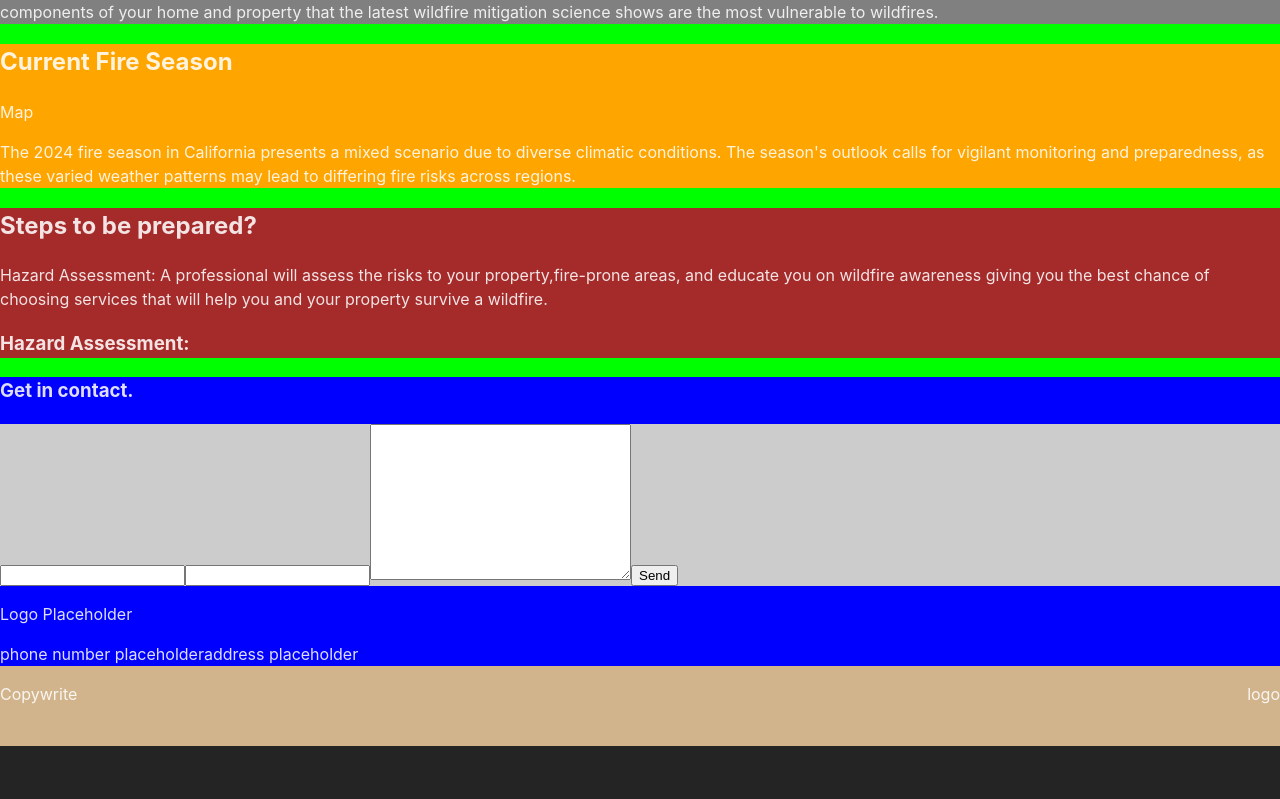
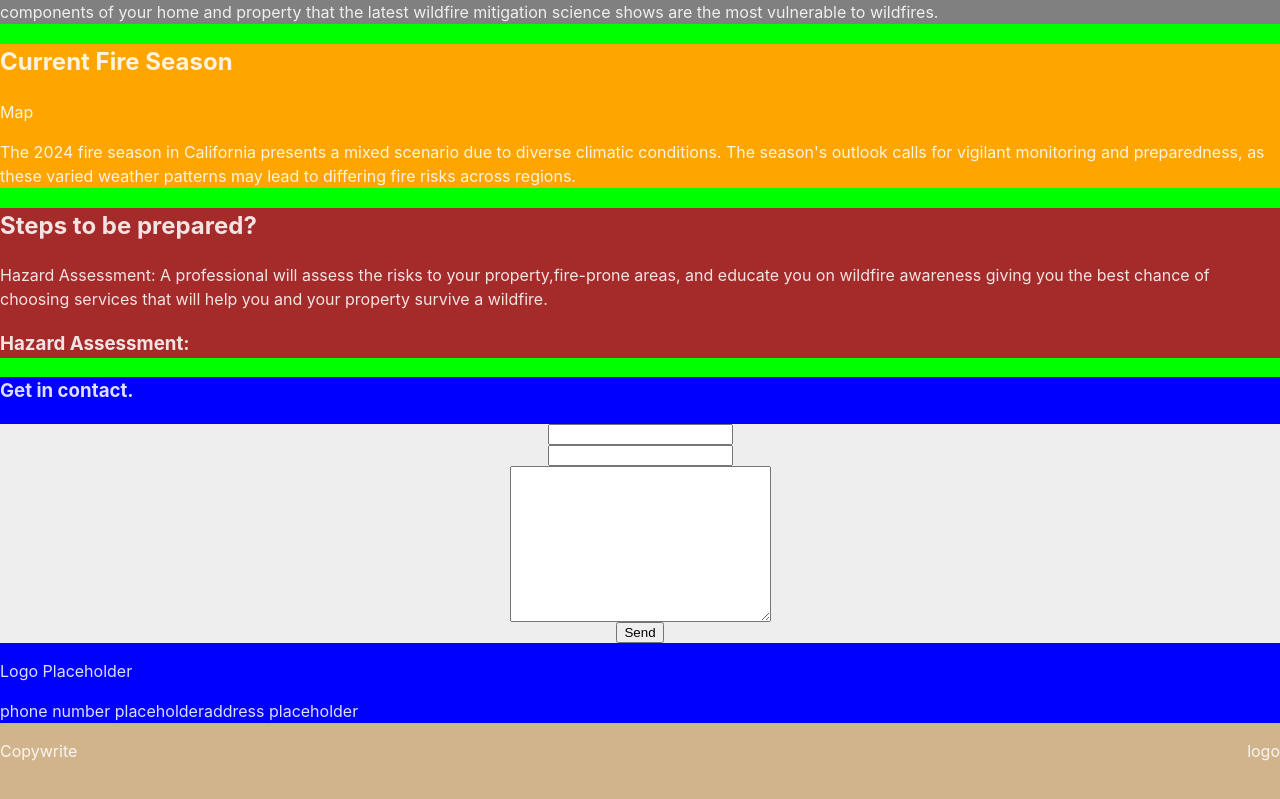
Before and after one commit to andrew-oyanguren/pro-wildfire-defense, a React (Vite) app: page / in a window 1280 px wide. Shown: the part 764-1563 px from the top of the page. Before the commit the page ends 1510 px from the top, so only its background shows below. Built offline with nearby package versions, Linux system fonts and the light colour scheme.

Commit message:
Added usInput hook

```diff
--- a/src/components/Form/Form.tsx
+++ b/src/components/Form/Form.tsx
@@ -1,10 +1,24 @@
 import styled from 'styled-components';
+import { flexCenter } from '../../styles';
+import { useInput } from '../../hooks';
 
 const StyledForm = styled.form`
-  background-color: #ccc;
+  flex-direction: column;
+  ${flexCenter}
+
+  background-color: #eee;
 `;
 
 export default function Form() {
+  const {
+    onChange: onChangeName,
+    onFocus: onFocusName,
+    onBlur: onBlurName,
+  } = useInput('', (value) => {
+    console.log('validating...');
+    return !!value.length;
+  });
+
   const handleSubmit = (event: React.FormEvent<HTMLFormElement>) => {
     event.preventDefault();
     console.log('form submitted');
@@ -12,7 +26,14 @@ export default function Form() {
 
   return (
     <StyledForm onSubmit={handleSubmit}>
-      <input type='text' name='name' id='name' />
+      <input
+        onChange={onChangeName}
+        onFocus={onFocusName}
+        onBlur={onBlurName}
+        type='text'
+        name='name'
+        id='name'
+      />
       <input type='email' name='email' id='email' />
       <textarea name='message' id='message' cols={30} rows={10}></textarea>
 
--- /dev/null
+++ b/src/hooks/index.ts
@@ -0,0 +1 @@
+export { default as useInput } from './useInput';
--- /dev/null
+++ b/src/hooks/useInput.ts
@@ -0,0 +1,48 @@
+import { useState, ChangeEvent, useEffect } from 'react';
+
+const useInput = (
+  initValue: string = '',
+  validation?: (value: string) => boolean
+) => {
+  const [value, setValue] = useState(initValue);
+  const [isTouched, setIsTouched] = useState(false);
+  const [hasError, setHasError] = useState(false);
+
+  useEffect(() => {
+    console.log('[INPUT] hasError: ', hasError);
+  }, [hasError]);
+
+  const onFocus = () => {
+    console.log('[INPUT] onFocus...');
+    if (isTouched && hasError) setHasError(false);
+
+    setIsTouched(true);
+  };
+
+  const onChange = (event: ChangeEvent<HTMLInputElement>) => {
+    console.log('[INPUT] onChange...');
+    setValue(event.target.value);
+  };
+
+  const onBlur = () => {
+    console.log('[INPUT] onBlur...');
+
+    if (validation) {
+      console.log('running validation block');
+
+      const isValid = validation(value);
+      if (isValid === false) setHasError(true);
+    }
+  };
+
+  return {
+    onBlur,
+    onFocus,
+    onChange,
+    value,
+    isTouched,
+    hasError,
+  };
+};
+
+export default useInput;
```
